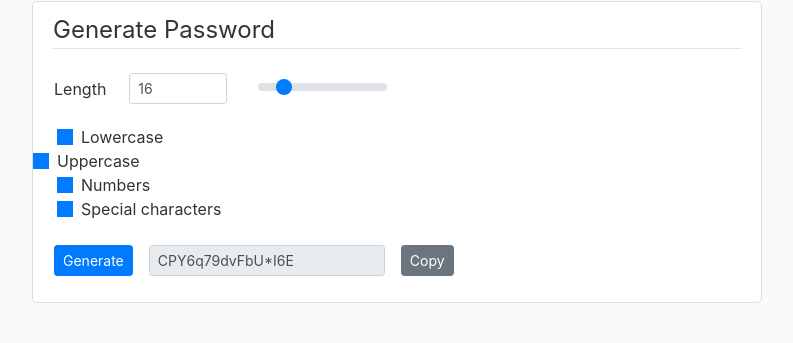
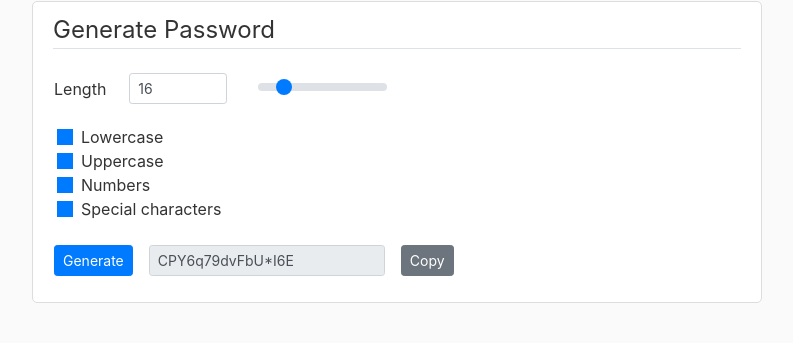
Before and after one commit to pete-sk/password-manager, a Flask app: page /generate-password in a window 1280 px wide. Shown: the part 79-422 px from the top of the page, without its empty margins (53-846 px from the left). Run offline with Flask 2, Linux system fonts and the light colour scheme; some libraries are stand-ins or nearby versions.

Commit message:
fixed a typo

```diff
--- a/app/templates/main/generate_password.html
+++ b/app/templates/main/generate_password.html
@@ -23,7 +23,7 @@
       </label>
     </div>
 
-    <div class="fcustom-control custom-switch">
+    <div class="custom-control custom-switch">
       <input class="custom-control-input" type="checkbox" id="upper" checked>
       <label class="custom-control-label" for="upper">
         Uppercase
```
